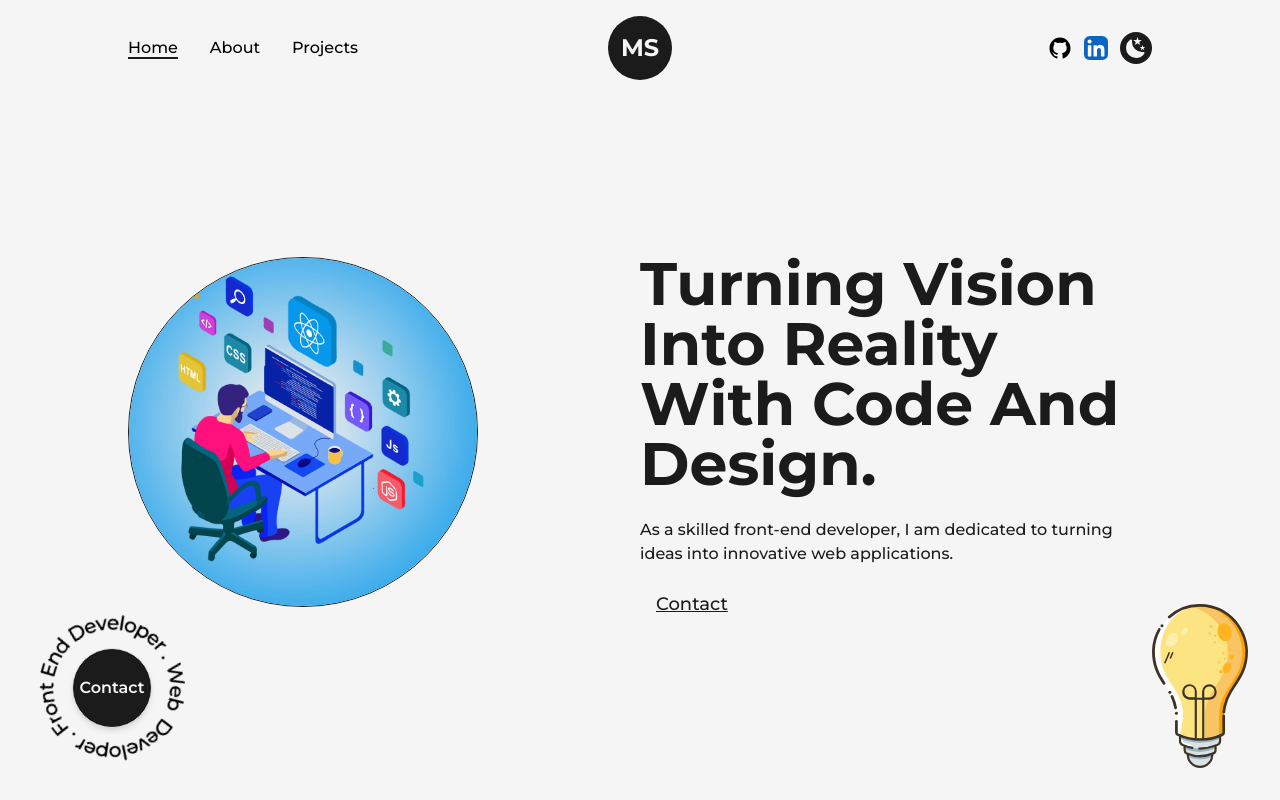
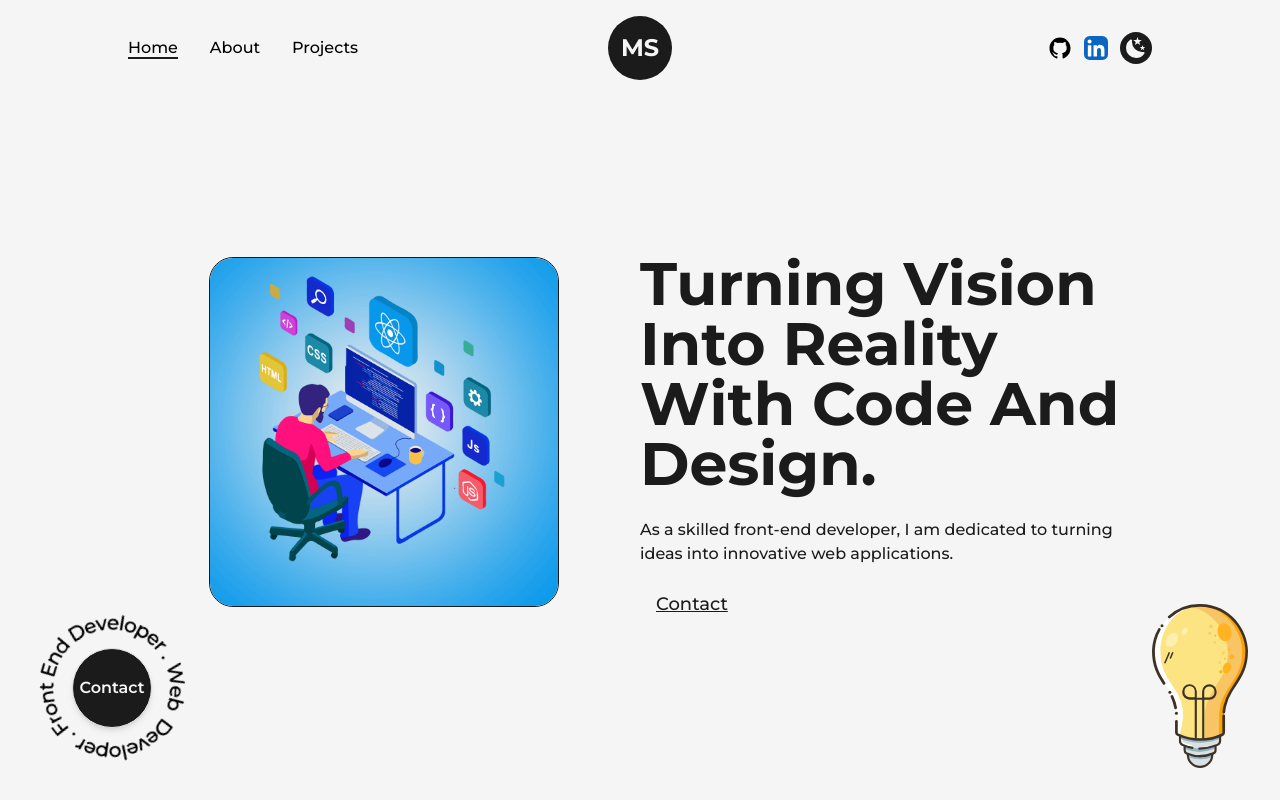
Before and after one commit to manoj-sharvan/Portfolio_NextJS, a Next.js app: page / in a window 1280 px wide. Shown: the top 800 px of the page. Built offline with nearby package versions, Linux system fonts and the light colour scheme.

Commit message:
Update index.js

```diff
--- a/src/pages/index.js
+++ b/src/pages/index.js
@@ -19,11 +19,11 @@ export default function Home() {
       <main className="flex items-center text-dark w-full min-h-screen dark:text-light">
         <Layout className="pt-0 md:pt-16 sm:pt-8 ">
           <div className="flex items-center justify-between w-full lg:flex-col">
-            <div className="w-1/2 md:w-full d-flex items-center justify-evenly">
+            <div className="w-1/2 md:w-full flex items-center justify-evenly">
               <Image
                 src={profilePic}
                 alt="Profile"
-                className="w-[350px] h-[350px] border border-solid border-dark rounded-full xl:w-[400px] xl:h-[400px] lg:w-[300px] lg:h-[300px] md:w-[200px] md:h-[200px] sm:w-[150px] sm:h-[150px] xs:w-[100px] xs:h-[100px] lg:hidden md:inline-block"
+                className="w-[350px] h-[350px] d-flex items-center justify-evenly border border-solid border-dark rounded-3xl xl:w-[400px] xl:h-[400px] lg:w-[300px] lg:h-[300px] md:w-[200px] md:h-[200px] sm:w-[150px] sm:h-[150px] xs:w-[100px] xs:h-[100px] lg:hidden md:inline-block"
                 priority
                 sizes="(max-width: 768px) 100vw,
               (max-width: 1200px) 50vw,
```
